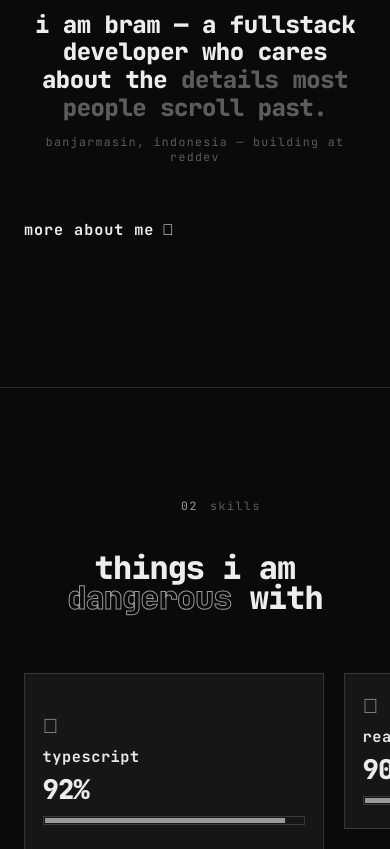
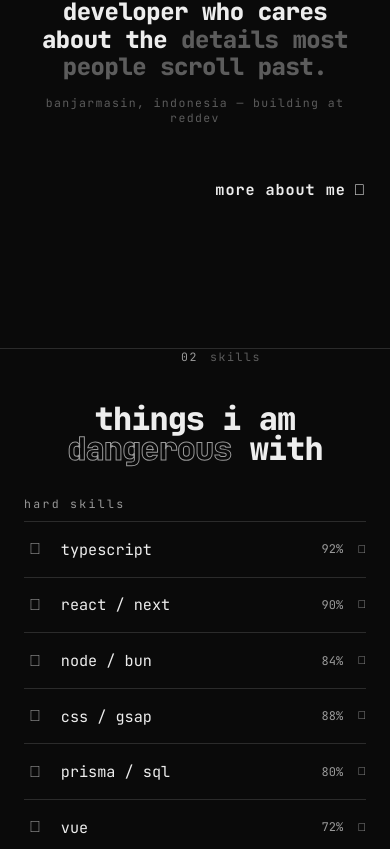
Before and after one commit to bramikoko/pages, a Next.js app: page / in a window 390 px wide. Shown: the part 1151-2000 px from the top of the page. Built offline with nearby package versions, Linux system fonts and the light colour scheme; a web font is replaced by a local one.

Commit message:
mobile pass: cta into hamburger menu, smaller gh-card, right-aligned about cta, skills accordion on mobile, marquee below testimony form, clean ascii wordmark

```diff
--- a/next.config.ts
+++ b/next.config.ts
@@ -1,7 +1,9 @@
 import type { NextConfig } from "next";
 
 const nextConfig: NextConfig = {
-  cacheComponents: true,
+    cacheComponents: true,
 };
-
+module.exports = {
+    allowedDevOrigins: ["10.73.112.88"],
+};
 export default nextConfig;
--- a/src/app/sections.css
+++ b/src/app/sections.css
@@ -1835,12 +1835,150 @@ h2.h-display,
   }
 }
 
+/* mobile skills — a tap-to-expand list instead of the pinned horizontal
+   stage; same data, no scroll gymnastics */
+.skills-mobile {
+  display: none;
+  padding: 0 24px;
+}
+
+.skm-group + .skm-group {
+  margin-top: 3rem;
+}
+
+.skm-label {
+  display: block;
+  margin-bottom: 0.6rem;
+  font-size: 0.72rem;
+  letter-spacing: 0.2em;
+  color: var(--ink-dim);
+}
+
+.skm-item {
+  border-top: 1px solid var(--line);
+}
+
+.skm-item:last-child {
+  border-bottom: 1px solid var(--line);
+}
+
+.skm-head {
+  display: flex;
+  align-items: center;
+  gap: 0.9rem;
+  width: 100%;
+  padding: 1.05rem 0;
+  background: none;
+  border: 0;
+  font-family: var(--mono);
+  color: var(--ink);
+  text-align: left;
+  cursor: pointer;
+}
+
+.skm-head:active {
+  background: var(--hover-wash);
+}
+
+.skm-head .skill-icon {
+  width: 1.4rem;
+  text-align: center;
+  font-size: 1rem;
+  color: var(--ink-dim);
+}
+
+.skm-name {
+  flex: 1;
+  font-size: 0.95rem;
+}
+
+.skm-pct {
+  font-size: 0.75rem;
+  color: var(--ink-dim);
+}
+
+.skm-chev {
+  font-size: 0.7rem;
+  color: var(--ink-dim);
+}
+
+.skm-body {
+  display: grid;
+  grid-template-rows: 0fr;
+  transition: grid-template-rows 0.45s cubic-bezier(0.22, 1, 0.36, 1);
+}
+
+.skm-item.open .skm-body {
+  grid-template-rows: 1fr;
+}
+
+.skm-body > div {
+  overflow: hidden;
+}
+
+.skm-inner {
+  padding: 0 0 1.2rem 2.3rem;
+}
+
+.skm-inner .skill-bar {
+  margin-bottom: 0.8rem;
+}
+
+.skm-inner .skill-bar i {
+  width: 0;
+  transition: width 0.9s cubic-bezier(0.22, 1, 0.36, 1) 0.1s;
+}
+
+.skm-item.open .skm-inner .skill-bar i {
+  width: var(--pct);
+}
+
+.skm-desc {
+  max-width: 46ch;
+  font-size: 0.85rem;
+  line-height: 1.6;
+  color: var(--ink-dim);
+}
+
+.skm-level {
+  margin-top: 0.6rem;
+  font-size: 0.7rem;
+  letter-spacing: 0.18em;
+  color: var(--ink-dim);
+}
+
+@media (prefers-reduced-motion: reduce) {
+  .skm-body,
+  .skm-inner .skill-bar i {
+    transition: none;
+  }
+}
+
 /* ============ responsive ============ */
 @media (max-width: 900px) {
   .nav-links {
     display: none;
   }
 
+  /* the cta lives inside the fullscreen menu on mobile */
+  .nav-cta {
+    display: none;
+  }
+
+  .nav-burger {
+    display: flex;
+  }
+
+  /* the pinned horizontal stage only makes sense with a wide viewport */
+  .skills-viewport,
+  .skills-progress {
+    display: none;
+  }
+
+  .skills-mobile {
+    display: block;
+  }
+
   .nav-burger {
     display: flex;
   }
@@ -1857,7 +1995,7 @@ h2.h-display,
   }
 
   .about-side.right {
-    align-items: flex-start;
+    align-items: flex-end;
   }
 
   .testi-grid {
@@ -1888,4 +2026,37 @@ h2.h-display,
   .skill-card.mid {
     margin-top: 0;
   }
-}
+
+  .gh-card {
+    width: min(240px, 78%);
+    margin: 2.2rem auto 0;
+  }
+
+  /* the shadow layer's 0.4em offset is only ~3px at mobile sizes — it
+     smears the letterforms. drop it and let the wordmark breathe bigger */
+  .ascii-main,
+  .ascii-shadow {
+    font-size: clamp(10px, 3.2vw, 13px);
+  }
+
+  .ascii-shadow {
+    display: none;
+  }
+
+  /* the marquee moves below the form on phones — behind the card it just
+     fights the inputs for attention */
+  .testimony {
+    display: flex;
+    flex-direction: column;
+  }
+
+  .testimony .container {
+    order: -1;
+  }
+
+  .t-backdrop {
+    position: static;
+    transform: none !important;
+    padding: 2.5rem 0 1rem;
+  }
+}
--- a/src/components/skills.tsx
+++ b/src/components/skills.tsx
@@ -21,6 +21,8 @@ export default function Skills({
   const barRef = useRef<HTMLElement>(null);
   const drag = useRef<{ dx: number; dy: number } | null>(null);
   const [active, setActive] = useState<{ s: Skill; soft: boolean } | null>(null);
+  // which mobile accordion rows are expanded
+  const [open, setOpen] = useState<Set<string>>(new Set());
 
   // rows under this many cards are centered and static — they don't scroll.
   // the horizontal pin only exists when at least one row actually overflows
@@ -31,6 +33,10 @@ export default function Skills({
     gsap.registerPlugin(ScrollTrigger);
 
     const ctx = gsap.context(() => {
+      // the pinned horizontal stage only exists on wide viewports — on
+      // mobile the section renders as a tap-to-expand list instead, so
+      // every scroll/pin trigger must stay out of the way
+      gsap.matchMedia().add("(min-width: 901px)", () => {
       const track = trackRef.current;
       if (!track) return;
 
@@ -173,6 +179,7 @@ export default function Skills({
           );
         });
       });
+      });
     }, root);
 
     return () => ctx.revert();
@@ -308,6 +315,51 @@ export default function Skills({
 
   const level = (pct: number) => (pct >= 90 ? "advanced" : pct >= 75 ? "solid" : "growing");
 
+  const toggleSkm = useCallback((key: string) => {
+    setOpen((prev) => {
+      const next = new Set(prev);
+      if (next.has(key)) next.delete(key);
+      else next.add(key);
+      return next;
+    });
+  }, []);
+
+  const skmItem = (s: Skill, key: string, soft: boolean) => {
+    const isOpen = open.has(key);
+    return (
+      <div className={`skm-item${isOpen ? " open" : ""}`} key={key}>
+        <button
+          className="skm-head"
+          type="button"
+          aria-expanded={isOpen}
+          onClick={() => toggleSkm(key)}
+        >
+          <span className="skill-icon nf" aria-hidden="true">
+            {s.icon}
+          </span>
+          <span className="skm-name">{s.name}</span>
+          <span className="skm-pct">{s.pct}%</span>
+          <span className="skm-chev nf" aria-hidden="true">
+            {isOpen ? "\uf077" : "\uf078"}
+          </span>
+        </button>
+        <div className="skm-body">
+          <div>
+            <div className="skm-inner">
+              <div className="skill-bar">
+                <i style={{ "--pct": `${s.pct}%` } as React.CSSProperties} />
+              </div>
+              <p className="skm-desc">{s.desc}</p>
+              <p className="skm-level">
+                {level(s.pct)} — {soft ? "soft skill" : "hard skill"}
+              </p>
+            </div>
+          </div>
+        </div>
+      </div>
+    );
+  };
+
   return (
     <section className={`skills${needsScroll ? "" : " no-pin"}`} id="skills" ref={root}>
       <div className="skills-viewport">
@@ -360,6 +412,36 @@ export default function Skills({
         </div>
       </div>
 
+      {/* mobile — same data as a tap-to-expand list, no pinned scroll */}
+      <div className="skills-mobile">
+        <div className="skills-head">
+          <p className="sec-label">
+            <span className="sec-index">02</span> skills
+          </p>
+          <h2 className="h-display" style={{ fontSize: "clamp(2rem, 8vw, 3.6rem)" }}>
+            things i am <span className="outline">dangerous</span> with
+          </h2>
+        </div>
+
+        <div className="skm-group">
+          <span className="skm-label">hard skills</span>
+          {skills.length === 0 ? (
+            emptyRow("hard skills")
+          ) : (
+            skills.map((s, i) => skmItem(s, `h${i}`, false))
+          )}
+        </div>
+
+        <div className="skm-group">
+          <span className="skm-label">soft skills</span>
+          {softSkills.length === 0 ? (
+            emptyRow("soft skills")
+          ) : (
+            softSkills.map((s, i) => skmItem(s, `s${i}`, true))
+          )}
+        </div>
+      </div>
+
       {/* dim backdrop so the skill modal owns the screen */}
       <div className="win-backdrop" ref={backdropRef} onClick={closeSkill} aria-hidden="true" />
 
--- a/src/components/testimony.tsx
+++ b/src/components/testimony.tsx
@@ -44,6 +44,12 @@ export default function Testimony({ initial }: { initial: Testi[] }) {
       const b = backdropRef.current;
       const f = formRef.current;
       if (!b || !f) return;
+      // on phones the marquee sits below the form in normal flow —
+      // no centering transform needed
+      if (window.innerWidth <= 640) {
+        b.style.transform = "";
+        return;
+      }
       const fr = f.getBoundingClientRect();
       const br = b.getBoundingClientRect();
       const dy = (fr.top + fr.height / 2) - (br.top + br.height / 2);
```
